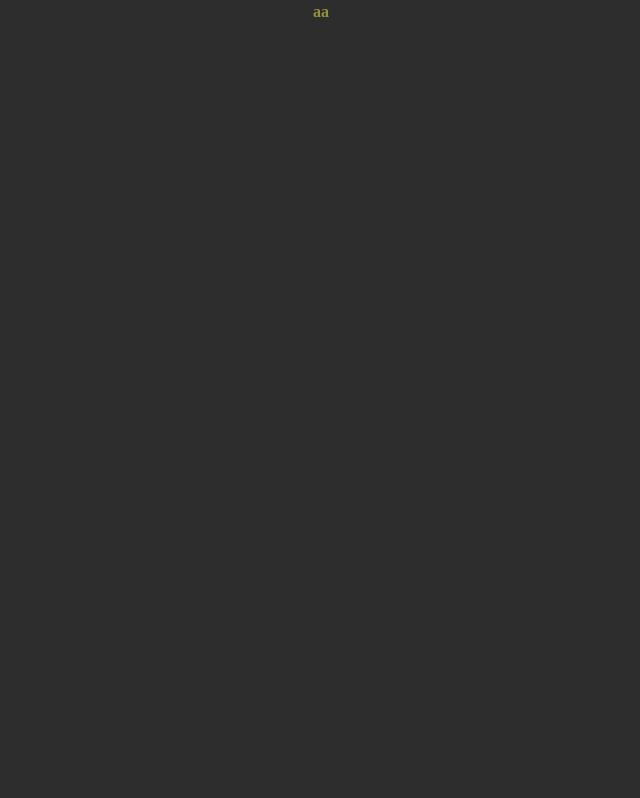
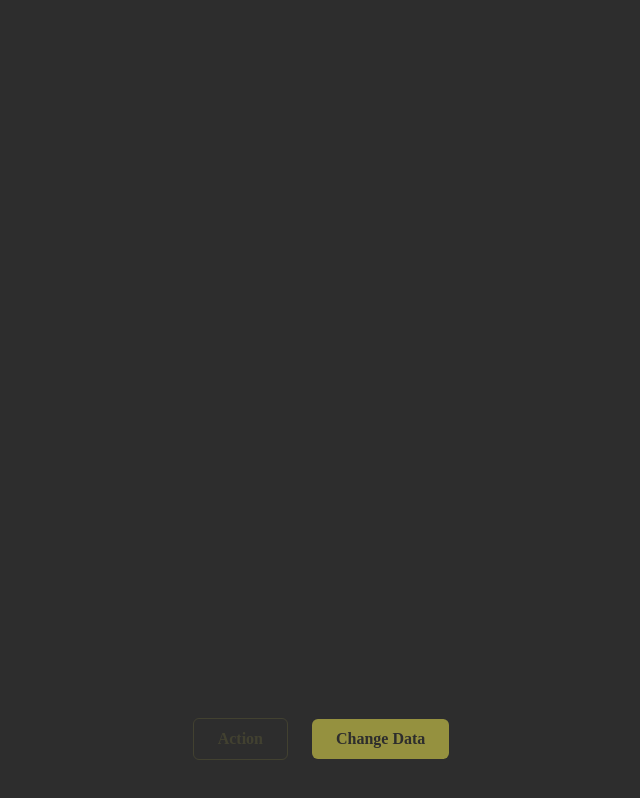
Before and after one commit to jphacks/B_2213, a Next.js app in the folder frontend/: page /game/playRoom/1 in a window 1280 px wide. Shown: the whole page, without its empty margins (319-959 px from the left). Built offline with nearby package versions, Linux system fonts and the light colour scheme.

Commit message:
action可能な時のみactionボタン表示

```diff
--- a/frontend/pages/game/playRoom/[roomId].tsx
+++ b/frontend/pages/game/playRoom/[roomId].tsx
@@ -1,6 +1,7 @@
 import { NextPage } from "next";
 import { createContext, useState } from "react";
 import ActionSelect from "../../../src/components/Organisms/game/ActionSelect";
+import PlayMenu from "../../../src/components/Organisms/game/PlayMenu";
 import { GameContextType, GameInfoType } from "../../../src/types/game/type";
 
 export const GameContext = createContext<GameContextType | undefined>(
@@ -30,7 +31,7 @@ const PlayRoom: NextPage = () => {
       Uasdfas: {
         userName: "",
         stack: 80,
-        joining: true,
+        joining: false,
         bettingTips: 0,
         allIn: false,
         actioned: false,
@@ -46,7 +47,9 @@ const PlayRoom: NextPage = () => {
         <section className="h-screen bg-cover">
           <div className="flex w-full items-center justify-center container mx-auto px-8">
             <div className="max-w-2xl text-center">
-              <h1 onClick={() => setShowAction(true)}>aa</h1>
+              <PlayMenu
+                {...{ showAction: showAction, setShowAction: setShowAction }}
+              />
             </div>
           </div>
 
--- a/frontend/src/components/Organisms/game/ActionSelect.tsx
+++ b/frontend/src/components/Organisms/game/ActionSelect.tsx
@@ -1,14 +1,9 @@
-import { useState } from "react";
+import { useEffect, useState } from "react";
 import styles from "../../../../styles/Home.module.css";
-import { ActionInfoType } from "../../../types/game/type";
+import { ActionInfoType, ShowActionProps } from "../../../types/game/type";
 import { useGameInfo } from "../../hooks/game/useGameInfo";
 import BetChips from "../../modules/forms/game/BetChips";
 import ActionButtons from "../../modules/select/game/ActionButtons";
-
-type ShowActionProps = {
-  showAction: Boolean;
-  setShowAction: (showAction: Boolean) => void;
-};
 
 const ActionSelect = ({ showAction, setShowAction }: ShowActionProps) => {
   const { gameInfo } = useGameInfo(); //undefind回避のcontextのカスタムフック
@@ -17,27 +12,32 @@ const ActionSelect = ({ showAction, setShowAction }: ShowActionProps) => {
   const stack = gameInfo.users["Uasdfas"].stack; // useIDに自分のを入れるように今後する
 
   const [actionInfo, setActionInfo] = useState<ActionInfoType>({
-    canActions: ["check", "bet", "fold"],
+    canActions: ["call", "raise", "fold"],
     selectedAction: 0,
     willBet: toCall - bettingTips < stack ? toCall - bettingTips : stack,
   });
 
+  useEffect(() => {
+    if (toCall - bettingTips == 0) {
+      setActionInfo({ ...actionInfo, canActions: ["check", "bet", "fold"] });
+    }
+  }, []);
+
   return (
     <div className={showAction ? styles.fadein : styles.fadeout}>
       <div className="bg-[#393939] rounded-t-lg text-center h-full pt-2">
-        {/* maxbetやallchipsはuseContextで渡す */}
         <ActionButtons {...{ actionInfo, setActionInfo }} />
 
         <BetChips {...{ actionInfo, setActionInfo }} />
 
         <div className="mt-10">
           <button
-            className="px-6 py-2 mr-10 border-gold-button transition-colors duration-300 transform rounded-md"
+            className="px-6 py-2 mx-5 border-gold-button transition-colors duration-300 transform rounded-md"
             onClick={() => setShowAction(false)}
           >
             Cancel
           </button>
-          <button className="px-6 py-2 bg-gold-button transition-colors duration-300 transform rounded-md">
+          <button className="px-6 py-2 mx-5 bg-gold-button transition-colors duration-300 transform rounded-md">
             Send
           </button>
         </div>
--- /dev/null
+++ b/frontend/src/components/Organisms/game/PlayMenu.tsx
@@ -0,0 +1,35 @@
+import { ShowActionProps } from "../../../types/game/type";
+import { useGameInfo } from "../../hooks/game/useGameInfo";
+
+const PlayMenu = ({ setShowAction }: ShowActionProps) => {
+  const { gameInfo } = useGameInfo(); //undefind回避のcontextのカスタムフック
+  const userInfo = gameInfo.users["Uasdfas"]; // 自分のuserIDを入れるようあとで変更
+  const canAction = userInfo.joining && !userInfo.actioned; // actionすることができるかどうか
+
+  const handleActionButton = () => {
+    if (!canAction) {
+      return;
+    }
+    setShowAction(true);
+  };
+
+  return (
+    <div className="pt-3 pb-20 w-full z-10 absolute bottom-0 left-0 lg:pb-10 bg-poker-color">
+      <button
+        className={
+          "px-6 py-2 mx-3 border-gold-button transition-colors duration-300 transform rounded-md " +
+          (canAction ? "opacity-100" : "opacity-20 pointer-events-none") //hoverなどを無効化
+        }
+        onClick={() => handleActionButton()}
+      >
+        Action
+      </button>
+
+      <button className="px-6 py-2 mx-3 bg-gold-button transition-colors duration-300 transform rounded-md">
+        Change Data
+      </button>
+    </div>
+  );
+};
+
+export default PlayMenu;
--- a/frontend/src/types/game/type.d.ts
+++ b/frontend/src/types/game/type.d.ts
@@ -77,3 +77,8 @@ export type ActionInfoProps = {
   actionInfo: ActionInfoType;
   setActionInfo: (actionInfo: ActionInfoType) => void;
 };
+
+export type ShowActionProps = {
+  showAction: Boolean;
+  setShowAction: (showAction: Boolean) => void;
+};
--- a/frontend/styles/Home.module.css
+++ b/frontend/styles/Home.module.css
@@ -84,7 +84,7 @@
   position: fixed;
   width: 100%;
   height: 45%;
-  z-index: 10;
+  z-index: 20;
   bottom: 0;
   left: -100%;
   transition: left 0.5s;
@@ -93,7 +93,7 @@
   position: fixed;
   width: 100%;
   height: 45%;
-  z-index: 10;
+  z-index: 20;
   bottom: 0;
   left: 0;
   transition: left 0.5s;
```
